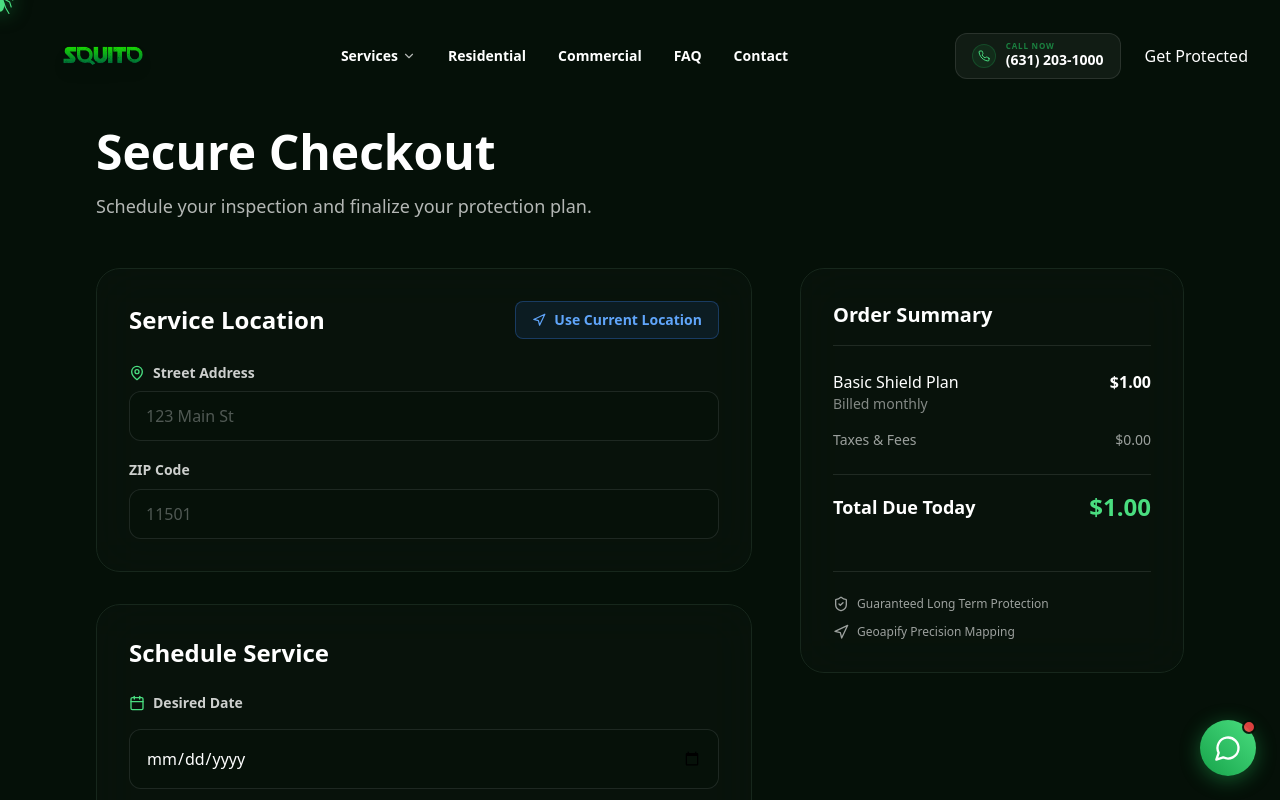
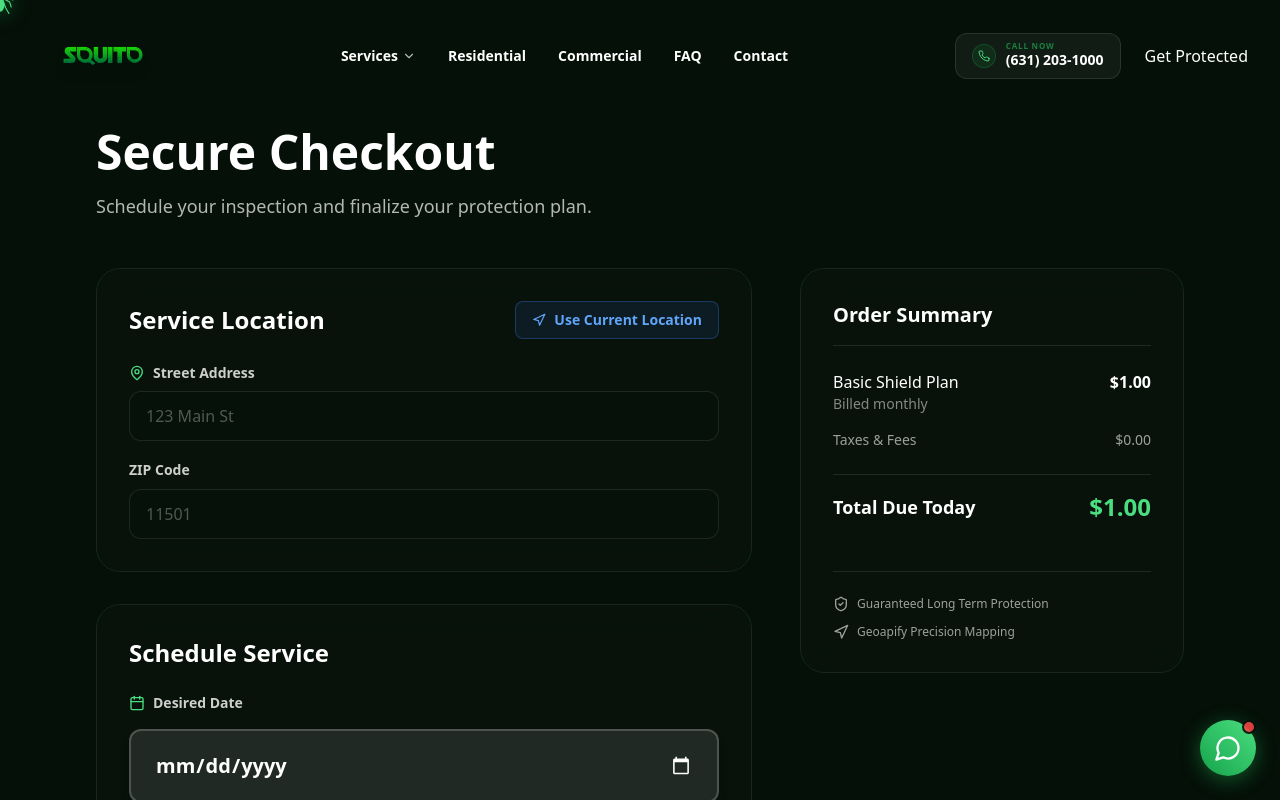
Before and after one commit to squitopest/Squito-Pest-Control, a Next.js app: page /book in a window 1280 px wide. Shown: the top 800 px of the page. Built offline with nearby package versions, Linux system fonts and the light colour scheme.

Commit message:
Enhance native date picker visibility and enforce dark color scheme

```diff
--- a/src/app/book/page.tsx
+++ b/src/app/book/page.tsx
@@ -268,7 +268,8 @@ function BookingContent() {
               <input
                 type="date"
                 required
-                className="w-full bg-background/50 border border-white/10 hover:border-white/20 focus:border-green-500/50 rounded-xl px-4 py-4 text-white outline-none transition-colors cursor-pointer"
+                className="w-full bg-white/10 border-2 border-white/20 hover:border-green-500/50 focus:border-green-500 rounded-xl px-6 py-5 text-white text-xl font-bold outline-none transition-colors cursor-pointer shadow-lg"
+                style={{ colorScheme: "dark" }}
                 min={new Date().toISOString().split('T')[0]}
                 value={form.date}
                 onChange={e => setForm(f => ({ ...f, date: e.target.value }))}
```
